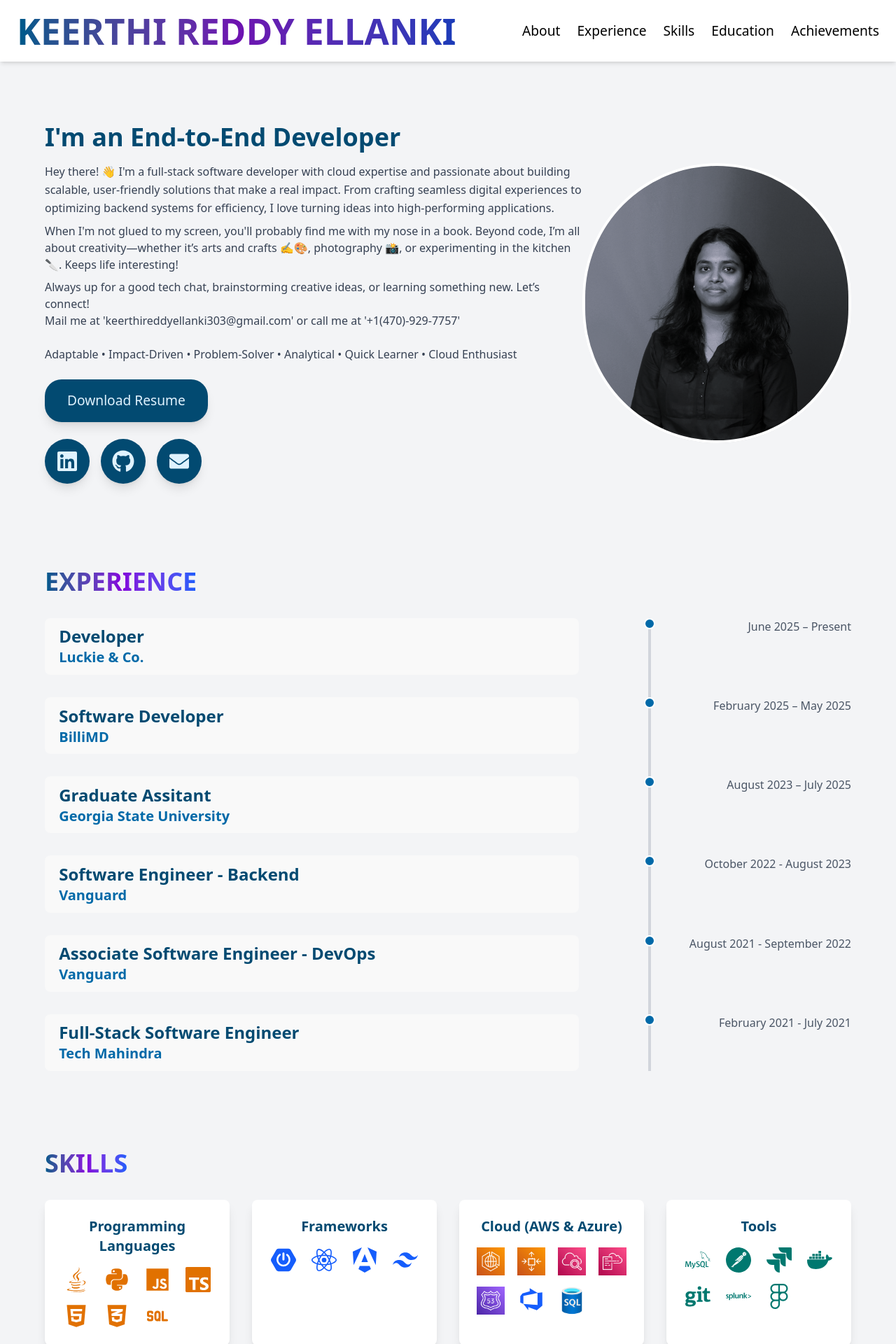
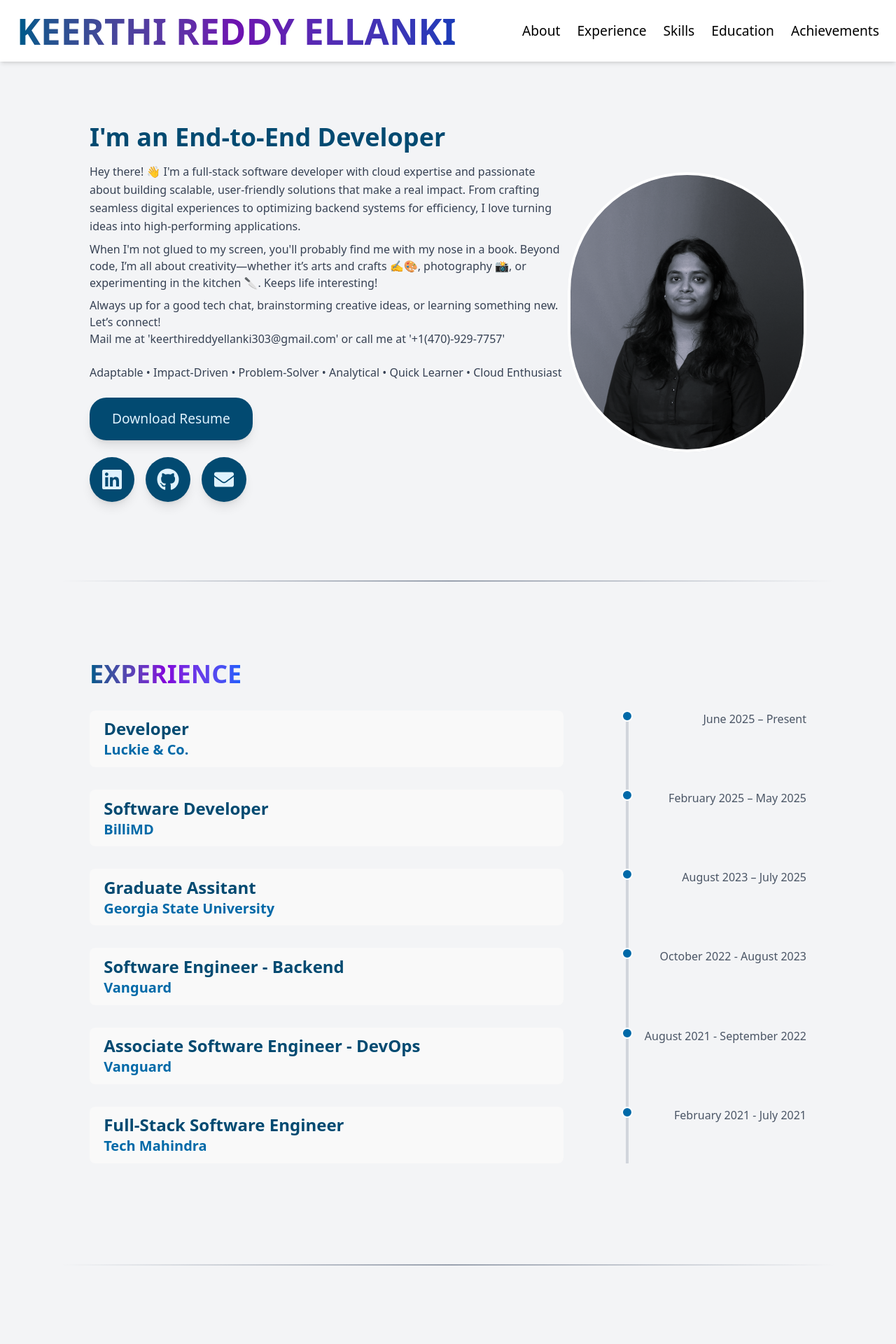
Before and after one commit to KeerthiEllanki/Portfolio, a React (Vite) app: page / in a window 1280 px wide. Shown: the top 1920 px of the page at 70% size. Built offline with nearby package versions, Linux system fonts and the light colour scheme.

Commit message:
ResumeUpdate

```diff
--- a/src/App.jsx
+++ b/src/App.jsx
@@ -13,9 +13,9 @@
 
 function App() {
   return (
-    <div className=" min-w-screen min-h-screen bg-gray-100 text-gray-900 flex flex-col">
+    <div className=" min-w-full min-h-screen bg-gray-100 text-gray-900 flex flex-col">
       <Navbar />
-      <main className="w-full pt-24 px-6 flex-grow">
+      <main className="w-[90%] overflow-x-hidden mx-auto pt-24 px-6 flex-grow">
         {/* <Routes> */}
         {/* <Route path="" element={<About />} />
           <Route path="education" element={<Education />} />
@@ -28,9 +28,13 @@
         {/* <Route path="*" element={<Navigate to="/" />} /> */}
         {/* </Routes> */}
         <section id="about" className="scroll-mt-24"><About /></section>
+        <div className="my-18 h-0.5 bg-gradient-to-r from-transparent via-gray-400 to-transparent"></div>
         <section id="experience" className="scroll-mt-24"><Experience /></section>
+        <div className="my-18 h-0.5 bg-gradient-to-r from-transparent via-gray-400 to-transparent"></div>
         <section id="skills" className="scroll-mt-24"><Skills /></section>
+        <div className="my-18 h-0.5 bg-gradient-to-r from-transparent via-gray-400 to-transparent"></div>
         <section id="education" className="scroll-mt-24"><Education /></section>
+        <div className="my-18 h-0.5 bg-gradient-to-r from-transparent via-gray-400 to-transparent"></div>
         <section id="achievements" className="scroll-mt-24"><Achievements /></section>
       </main>
       <Footer />
--- a/src/pages/About.jsx
+++ b/src/pages/About.jsx
@@ -3,7 +3,7 @@
 
 const About = () => {
   return (
-    <section id="about" className="w-full flex flex-col md:flex-row items-center justify-between mb-10 pt-20 px-10 pb-10">
+    <section id="about" className="w-full flex flex-col md:flex-row items-center justify-between pt-20 px-10 pb-10">
       {/* Left Side - Text Content */}
       <div className="md:w-2/3 text-left">
         <h2 className="text-4xl font-bold text-sky-900">I'm an End-to-End Developer</h2>
@@ -89,8 +89,6 @@
           />
         </div>
       </div>
-
-      <hr className="mt-10 border-t border-gray-300" />
     </section>
   );
 };
--- a/src/pages/Achievements.jsx
+++ b/src/pages/Achievements.jsx
@@ -22,7 +22,7 @@
     text: "Recognized as one of the best student editors of Voice of Vignan (An Independent Student Magazine of Vignan University).",
   },
   {
-    icon: <TbKarate className="text-black-500 text-xl"/>,
+    icon: <TbKarate className="text-black-500 text-xl" />,
     text: "Pursued diploma in Japan Karate Association Of India (Yellow Belt) for the purpose of self-defencing.",
   },
 ];
```
Also changed, not shown: src/pages/Skills.jsx (+7 -7 lines), src/pages/Education.jsx (indentation only), 1 other file (tests, documents, lock files or other folders).
